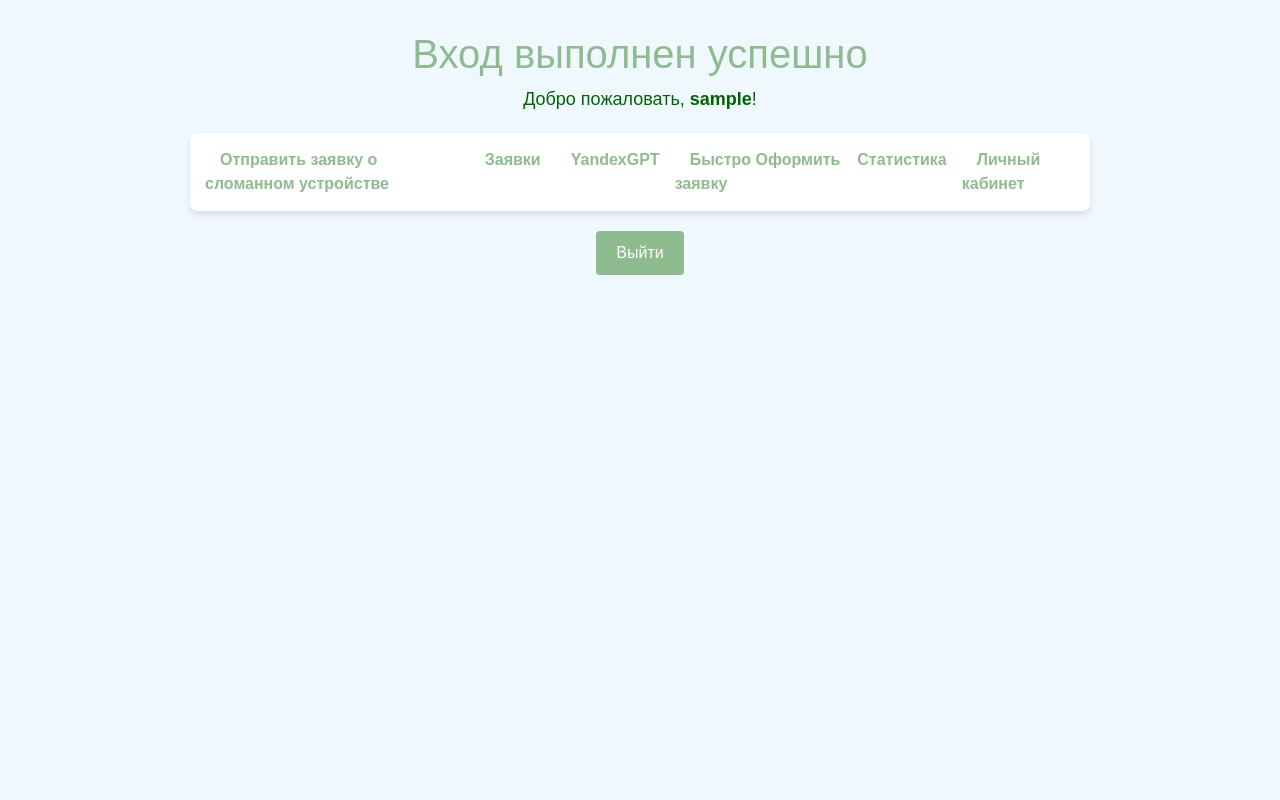
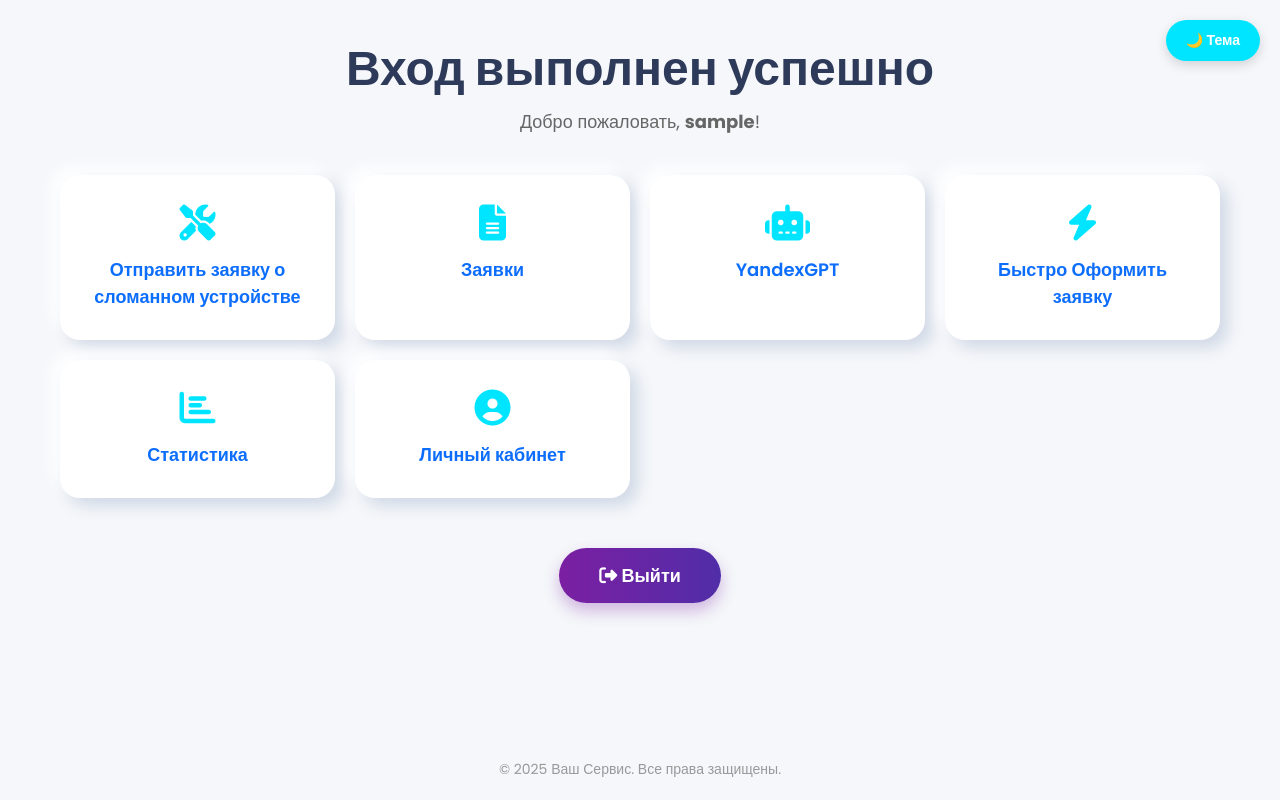
Before and after one commit to NikitaLugovoy/Diploms, a Django app: template DjangoProject3/account/templates/success.html in a window 1280 px wide. Run offline with Django 5.2, Linux system fonts and the light colour scheme; the template is opened without the code that fills it: most values are stand-ins (such as "Sample title", 1, 10 or a date in 2020).

Commit message:
Дизайн

```diff
--- a/DjangoProject3/account/templates/success.html
+++ b/DjangoProject3/account/templates/success.html
@@ -1,99 +1,269 @@
 <!DOCTYPE html>
 <html lang="ru">
 <head>
-    <meta charset="UTF-8">
-    <meta name="viewport" content="width=device-width, initial-scale=1.0">
-    <title>Успешный вход</title>
-    <link href="https://cdn.jsdelivr.net/npm/bootstrap@5.3.0-alpha1/dist/css/bootstrap.min.css" rel="stylesheet">
+    <meta charset="UTF-8"/>
+    <meta name="viewport" content="width=device-width, initial-scale=1.0"/>
+    <title>Личный кабинет</title>
+    <!-- Bootstrap CSS -->
+    <link href="https://cdn.jsdelivr.net/npm/bootstrap@5.3.0-alpha1/dist/css/bootstrap.min.css" rel="stylesheet"/>
+    <!-- Font Awesome -->
+    <link rel="stylesheet" href="https://cdnjs.cloudflare.com/ajax/libs/font-awesome/6.5.1/css/all.min.css"/>
+    <!-- Google Fonts -->
+    <link href="https://fonts.googleapis.com/css2?family=Poppins:wght@400;600;700&display=swap" rel="stylesheet"/>
     <style>
+        :root {
+            --bg-light: #f5f7fa;
+            --bg-dark: #1e1e2f;
+            --text-light: #2e3a59;
+            --text-dark: #f0f0f0;
+            --primary: #00e5ff;
+            --secondary: #7b1fa2;
+        }
+
         body {
-            background-color: #f0f8ff; /* Светло-голубой фон */
-            color: #333; /* Темный текст для контраста */
-            font-family: Arial, sans-serif;
+            font-family: 'Poppins', sans-serif;
+            background-color: var(--bg-light);
+            color: var(--text-light);
+            margin: 0;
+            min-height: 100vh;
+            transition: all 0.4s ease;
+            display: flex;
+            flex-direction: column;
+            justify-content: center;
+            align-items: center;
+        }
+
+        body.dark-mode {
+            background-color: var(--bg-dark);
+            color: var(--text-dark);
+        }
+
+        .theme-toggle {
+            position: fixed;
+            top: 20px;
+            right: 20px;
+            cursor: pointer;
+            background-color: var(--primary);
+            color: #fff;
+            border: none;
+            border-radius: 50px;
+            padding: 10px 20px;
+            font-size: 14px;
+            font-weight: 600;
+            box-shadow: 0 4px 12px rgba(0, 0, 0, 0.15);
+            z-index: 1000;
+            transition: all 0.3s ease;
+        }
+
+        .theme-toggle:hover {
+            background-color: #00b8d4;
+        }
+
+        #preloader {
+            background: var(--bg-light);
+            position: fixed;
+            top: 0;
+            left: 0;
+            width: 100%;
+            height: 100%;
+            z-index: 9999;
+            display: flex;
+            justify-content: center;
+            align-items: center;
+        }
+
+        body.dark-mode #preloader {
+            background: var(--bg-dark);
+        }
+
+        .spinner {
+            width: 80px;
+            height: 80px;
+            border: 8px solid #eee;
+            border-top: 8px solid var(--primary);
+            border-radius: 50%;
+            animation: spin 1.2s linear infinite;
+        }
+
+        @keyframes spin {
+            0% {
+                transform: rotate(0deg);
+            }
+            100% {
+                transform: rotate(360deg);
+            }
+        }
+
+        .container {
+            text-align: center;
+            max-width: 1200px;
+            padding: 40px 20px;
         }
 
         h1 {
-            color: #8FBC8F; /* Лаймово-зеленый */
-            margin-top: 30px;
-            text-align: center;
+            font-size: 48px;
+            font-weight: 700;
+            margin-bottom: 10px;
         }
 
         p {
-            text-align: center;
             font-size: 18px;
-            margin-bottom: 20px;
-            color: #006400; /* Темно-зеленый */
+            color: #666;
         }
 
-        nav {
-            background-color: #ffffff; /* Белый фон меню */
-            box-shadow: 0 4px 6px rgba(0, 0, 0, 0.1);
-            margin: 20px auto;
-            padding: 15px;
-            border-radius: 8px;
-            max-width: 900px;
+        body.dark-mode p {
+            color: #ccc;
         }
 
-        nav ul {
-            list-style: none;
-            padding: 0;
-            margin: 0;
-            display: flex;
-            justify-content: space-around;
+        .cards {
+            display: grid;
+            grid-template-columns: repeat(auto-fit, minmax(250px, 1fr));
+            gap: 20px;
+            margin-top: 40px;
         }
 
-        nav ul li a {
+        .card-item {
+            background: #ffffff;
+            border-radius: 20px;
+            box-shadow: 8px 8px 16px #d1d9e6, -8px -8px 16px #ffffff;
+            padding: 30px;
+            text-align: center;
+            transition: all 0.4s ease;
+            cursor: pointer;
             text-decoration: none;
-            color: #8FBC8F; /* Лаймово-зеленый цвет ссылок */
-            font-weight: bold;
-            padding: 10px 15px;
-            border-radius: 4px;
         }
 
-        nav ul li a:hover {
-            background-color: #e9ecef; /* Светло-серый фон при наведении */
-            color: #006400; /* Темно-зеленый при наведении */
+        body.dark-mode .card-item {
+            background: #2c2c3e;
+            box-shadow: none;
         }
 
-        form {
-            text-align: center;
-            margin-top: 20px;
+        .card-item:hover {
+            transform: translateY(-10px);
+            box-shadow: 0 12px 24px rgba(0, 229, 255, 0.2);
         }
 
-        form button {
-            background-color: #8FBC8F; /* Лаймово-зеленый цвет для кнопки */
-            color: white;
-            border: none;
-            padding: 10px 20px;
-            border-radius: 4px;
-            font-size: 16px;
-            cursor: pointer;
+        .card-item i {
+            font-size: 36px;
+            color: var(--primary);
+            margin-bottom: 15px;
         }
 
-        form button:hover {
-            background-color: #6B8E23; /* Оливковый зеленый при наведении */
+        body.dark-mode .card-item i {
+            color: var(--secondary);
+        }
+
+        .card-item span {
+            display: block;
+            font-size: 18px;
+            font-weight: 600;
+            color: inherit;
+        }
+
+        .logout-btn {
+            margin-top: 50px;
+        }
+
+        .logout-btn button {
+            background: linear-gradient(90deg, #7b1fa2, #512da8);
+            color: #ffffff;
+            border: none;
+            padding: 14px 40px;
+            border-radius: 50px;
+            font-size: 18px;
+            font-weight: 600;
+            cursor: pointer;
+            box-shadow: 0 8px 16px rgba(123, 31, 162, 0.3);
+            transition: all 0.3s ease;
+        }
+
+        .logout-btn button:hover {
+            background: linear-gradient(90deg, #512da8, #311b92);
+            transform: translateY(-3px);
+        }
+
+        footer {
+            text-align: center;
+            padding: 20px;
+            font-size: 14px;
+            color: #999;
+            margin-top: auto;
+        }
+
+        @media (max-width: 768px) {
+            h1 {
+                font-size: 36px;
+            }
+
+            .cards {
+                grid-template-columns: 1fr;
+            }
         }
     </style>
 </head>
+
 <body>
+<!-- Preloader -->
+<div id="preloader">
+    <div class="spinner"></div>
+</div>
+
+<!-- Theme Toggle Button -->
+<button class="theme-toggle" onclick="toggleTheme()">🌙 Тема</button>
+
+<div class="container">
     <h1>Вход выполнен успешно</h1>
     <p>Добро пожаловать, <strong>{{ username }}</strong>!</p>
 
-    <!-- Меню -->
-    <nav>
-        <ul>
-            <li><a href="{% url 'body_list' %}">Отправить заявку о сломанном устройстве</a></li>
-            <li><a href="{% url 'application_list' %}">Заявки</a></li>
-            <li><a href="{% url 'ya_page' %}">YandexGPT</a></li>
-            <li><a href="{% url 'fastapplication_list' %}">Быстро Оформить заявку</a></li>
-            <li><a href="{% url 'device_breakdown_stats' %}">Статистика</a></li>
-            <li><a href="{% url 'lkuser' %}">Личный кабинет</a></li>
-        </ul>
-    </nav>
+    <!-- Navigation Cards -->
+    <div class="cards">
+        <a href="{% url 'body_list' %}" class="card-item">
+            <i class="fas fa-tools"></i>
+            <span>Отправить заявку о сломанном устройстве</span>
+        </a>
+        <a href="{% url 'application_list' %}" class="card-item">
+            <i class="fas fa-file-alt"></i>
+            <span>Заявки</span>
+        </a>
+        <a href="{% url 'ya_page' %}" class="card-item">
+            <i class="fas fa-robot"></i>
+            <span>YandexGPT</span>
+        </a>
+        <a href="{% url 'fastapplication_list' %}" class="card-item">
+            <i class="fas fa-bolt"></i>
+            <span>Быстро Оформить заявку</span>
+        </a>
+        <a href="{% url 'device_breakdown_stats' %}" class="card-item">
+            <i class="fas fa-chart-bar"></i>
+            <span>Статистика</span>
+        </a>
+        <a href="{% url 'lkuser' %}" class="card-item">
+            <i class="fas fa-user-circle"></i>
+            <span>Личный кабинет</span>
+        </a>
+    </div>
 
-    <form method="post" action="{% url 'logout' %}">
-        {% csrf_token %}
-        <button type="submit">Выйти</button>
-    </form>
+    <!-- Logout Button -->
+    <div class="logout-btn">
+        <form method="post" action="{% url 'logout' %}">
+            {% csrf_token %}
+            <button type="submit"><i class="fas fa-sign-out-alt"></i> Выйти</button>
+        </form>
+    </div>
+</div>
+
+<footer>© 2025 Ваш Сервис. Все права защищены.</footer>
+
+<script>
+    // Hide preloader after page load
+    window.addEventListener('load', () => {
+        document.getElementById('preloader').style.display = 'none';
+    });
+
+    // Toggle theme
+    function toggleTheme() {
+        document.body.classList.toggle('dark-mode');
+    }
+</script>
 </body>
 </html>
```
